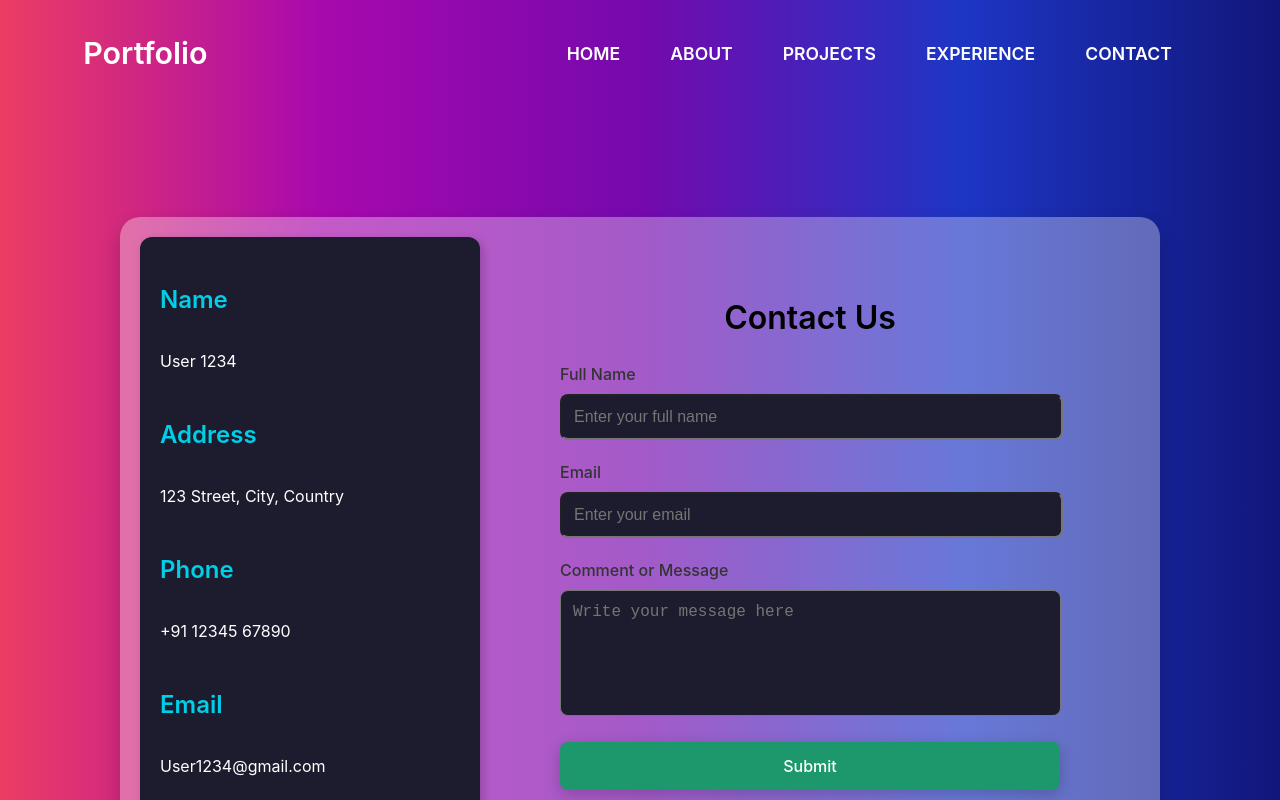
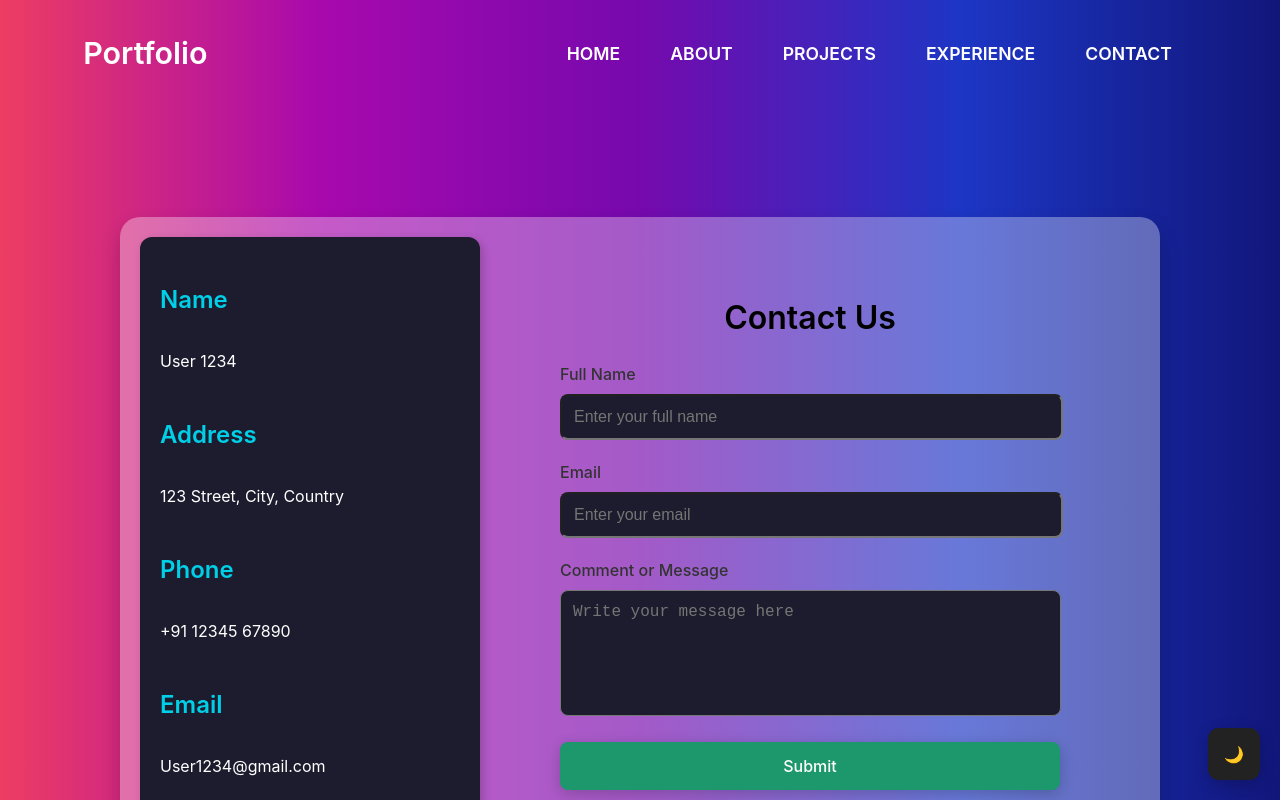
Before and after one commit to sayandip007/Portfolio, a React (Vite) app: page /contact in a window 1280 px wide. Shown: the top 800 px of the page. Built offline with nearby package versions, Linux system fonts and the light colour scheme.

Commit message:
Added dark mode button

```diff
--- a/src/App.jsx
+++ b/src/App.jsx
@@ -29,6 +29,9 @@ const Button = ({ children, onClick, className }) => (
 const Header = () => {
   const [isMenuOpen, setIsMenuOpen] = useState(false);
   const [isLaptop, setIsLaptop] = useState(window.innerWidth >= 1024);
+  const [darkMode, setDarkMode] = useState(
+    localStorage.getItem("darkMode") === "enabled"
+  );
 
   // Toggle the menu on/off
   const toggleMenu = () => {
@@ -64,6 +67,17 @@ const Header = () => {
       document.removeEventListener("click", closeMenuIfClickedOutside);
     };
   }, [isMenuOpen]);
+
+  // Apply dark mode class to body
+  useEffect(() => {
+    if (darkMode) {
+      document.body.classList.add("dark-mode");
+      localStorage.setItem("darkMode", "enabled");
+    } else {
+      document.body.classList.remove("dark-mode");
+      localStorage.setItem("darkMode", "disabled");
+    }
+  }, [darkMode]);
 
   return (
     <header className="navbar">
@@ -117,6 +131,13 @@ const Header = () => {
             </ul>
           </>
         )}
+        {/* Dark mode toggle button */}
+        <button
+          className="dark-mode-button"
+          onClick={() => setDarkMode((prevMode) => !prevMode)}
+        >
+          {darkMode ? "☀️" : "🌙"}
+        </button>
       </div>
     </header>
   );
--- a/src/footer.css
+++ b/src/footer.css
@@ -3,13 +3,13 @@
   flex-direction: column;
   align-items: center;
   padding: 20px 30px;
-  background: linear-gradient(to right,#ed3d63,#a809ad,#7609ad,#1d36c5,#11167a);
+  background: linear-gradient(to right, #ed3d63, #a809ad, #7609ad, #1d36c5, #11167a);
   color: #e0e0e0;
   font-size: 1rem;
   text-align: center;
   backdrop-filter: blur(5px);
+  transition: background 0.3s, color 0.3s;
 }
-
 
 .footer p {
   font-size: 1.1rem;
@@ -31,6 +31,7 @@
   padding: 5px 10px;
   border-radius: 5px;
   position: relative;
+  transition: color 0.3s;
 }
 
 .footer-links a::before {
@@ -79,3 +80,17 @@
     font-size: 0.9rem;
   }
 }
+
+/* Dark Mode Styles */
+.dark-mode .footer {
+  background: linear-gradient(to right, #1a1a1a, #252525, #333, #444, #222);
+  color: #b0b0b0;
+}
+
+.dark-mode .footer-links a {
+  color: #80dfff;
+}
+
+.dark-mode .footer-links a:hover {
+  color: #ff7f50;
+}
--- a/src/header.css
+++ b/src/header.css
@@ -25,7 +25,37 @@
   align-items: center;
 }
 
-/* Remove overlay for laptops */
+.dark-mode {
+  background-color: #121212;
+  color: #ffffff;
+}
+
+.dark-mode .navbar {
+  background: linear-gradient(to right, #1a1a1a, #252525, #333, #444, #222);
+}
+
+.dark-mode .nav-link {
+  color: #ddd;
+}
+
+.dark-mode-button {
+  position: fixed;
+  bottom: 20px;
+  right: 20px;
+  padding: 15px 15px;
+  font-size: 1rem;
+  background: #222222;
+  color: #fff;
+  border-radius: 20%;
+  cursor: pointer;
+  transition: background 0.3s ease;
+  z-index: 20;
+}
+
+.dark-mode-button:hover {
+  background: #535353;
+}
+
 @media screen and (min-width: 1025px) {
   .overlay {
     display: none !important;
@@ -72,7 +102,6 @@
   }
 }
 
-/* Overlay and hamburger for other devices */
 @media screen and (max-width: 1024px) {
   .overlay {
     display: none;
@@ -90,8 +119,8 @@
 
   .overlay.active {
     display: block;
-  opacity: 1;
-  pointer-events: all;
+    opacity: 1;
+    pointer-events: all;
   }
 
   .nav-menu {
```
